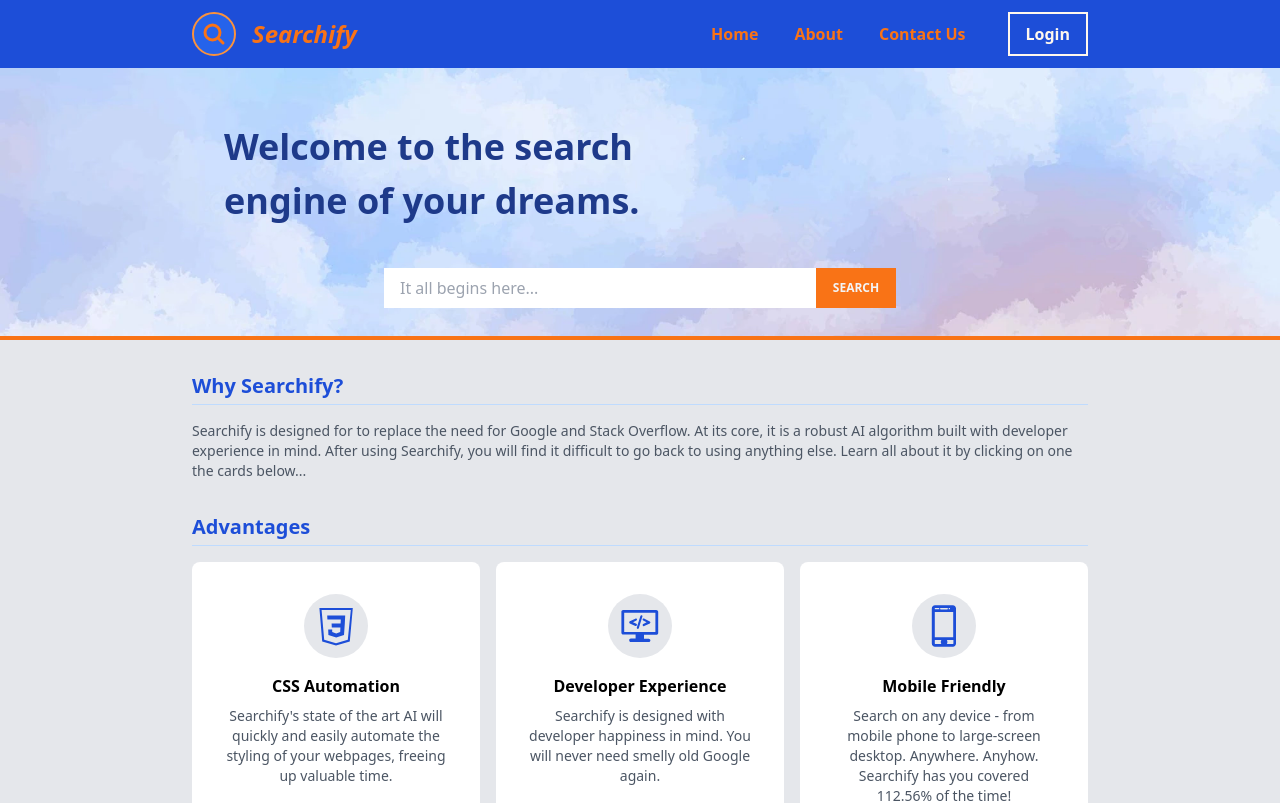
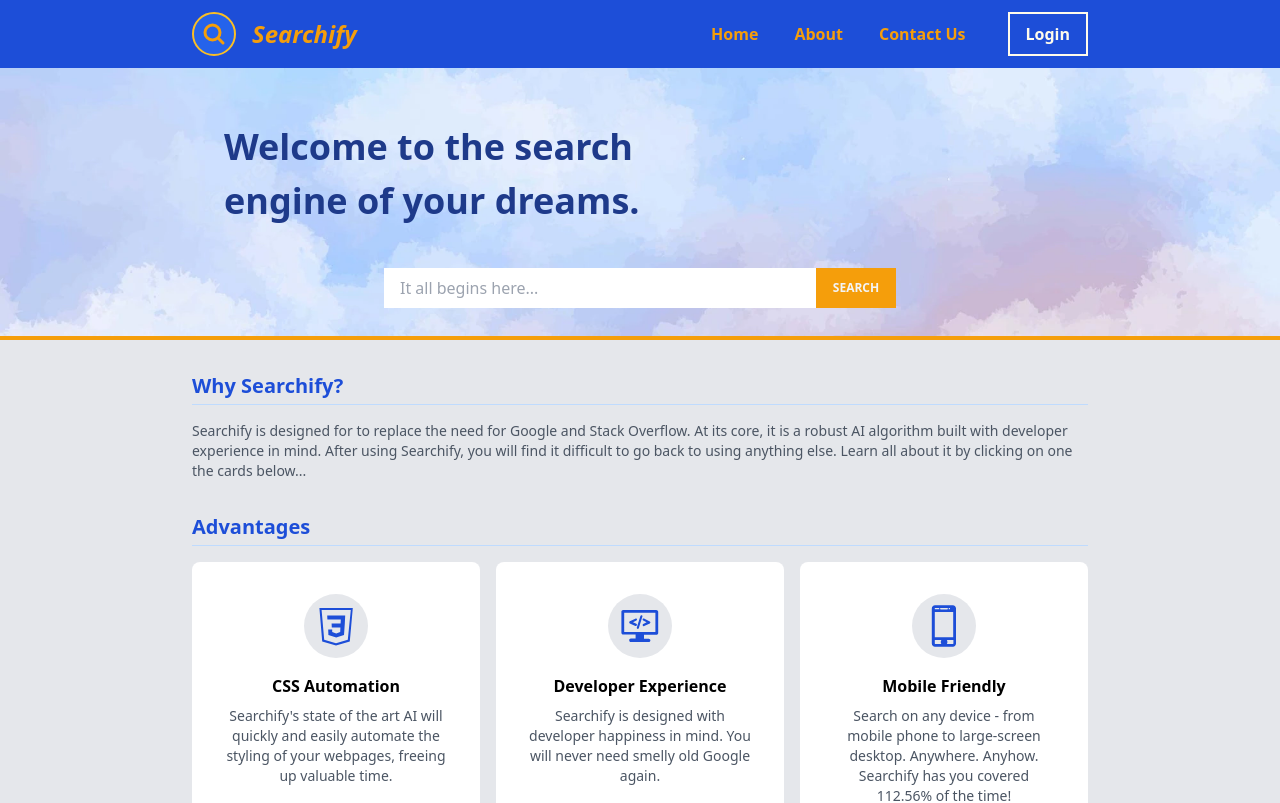
Before and after one commit to ThreeClubs/mission-0-L5, a React (Vite) app: page / in a window 1280 px wide. Shown: the top 803 px of the page. Built offline with nearby package versions, Linux system fonts and the light colour scheme.

Commit message:
After UX feedback light yellow inst organge

```diff
--- a/src/components/Header.jsx
+++ b/src/components/Header.jsx
@@ -11,11 +11,11 @@ function Header() {
 
 
   return (
-    <header className="w-full flex flex-col justify-center border-b-4 border-orange-500">
+    <header className="w-full flex flex-col justify-center border-b-4 border-amber-500">
       <div className="w-full bg-blue-700 py-3 px-4">
-        <div className="flex items-center justify-between text-orange-500 max-w-4xl m-auto">
+        <div className="flex items-center justify-between text-amber-500 max-w-4xl m-auto">
           <div className="flex items-center">
-            <div className="rounded-full border border-2 border-orange-400 p-2 bg-blue-600">
+            <div className="rounded-full border border-2 border-amber-400 p-2 bg-blue-600">
               <svg
                 xmlns="http://www.w3.org/2000/svg"
                 fill="none"
@@ -37,20 +37,20 @@ function Header() {
           <div className="hidden sm:w-full sm:flex sm:justify-end items-center">
             <nav>
               <ul className="flex items-center">
-                <li className="px-4 py-2 border-2 border-blue-700 font-bold hover:bg-blue-600 hover:border-orange-400">
+                <li className="px-4 py-2 border-2 border-blue-700 font-bold hover:bg-blue-600 hover:border-amber-400">
                   Home
                 </li>
-                <li className="px-4 py-2 border-2 border-blue-700 font-bold hover:bg-blue-600 hover:border-orange-400">
+                <li className="px-4 py-2 border-2 border-blue-700 font-bold hover:bg-blue-600 hover:border-amber-400">
                   About
                 </li>
-                <li className="px-4 py-2 border-2 border-blue-700 font-bold hover:bg-blue-600 hover:border-orange-400">
+                <li className="px-4 py-2 border-2 border-blue-700 font-bold hover:bg-blue-600 hover:border-amber-400">
                   Contact Us
                 </li>
               </ul>
             </nav>
             <button
               onClick={() => setShowModal(true)}
-              className="px-4 py-2 ml-6 border font-bold text-orange-50  border-2 border-solid border-orange-50 hover:bg-blue-600 active:text-gray-100 active:border-gray-100 active:text-gray-100 active:bg-orange-700"
+              className="px-4 py-2 ml-6 border font-bold text-amber-50  border-2 border-solid border-amber-50 hover:bg-blue-600 active:text-gray-100 active:border-gray-100 active:text-gray-100 active:bg-amber-700"
             >
               Login
             </button>
@@ -59,7 +59,7 @@ function Header() {
           <button
             type="button"
             onClick={() => setShowModal(true)}
-            className="block text-orange-400 hover:text-orange-300 active:text-orange-500 sm:hidden"
+            className="block text-amber-400 hover:text-amber-300 active:text-amber-500 sm:hidden"
           >
             <svg className="h-6 w-6 fill-current" viewBox="0 0 24 24">
               <path
@@ -91,7 +91,7 @@ function Header() {
             ></input>
             <button
               type="submit"
-              className="bg-orange-500 text-gray-100 font-bold mt-2 px-4 py-3 text-xs uppercase sm:w-20 w-11/12"
+              className="bg-amber-500 text-gray-100 font-bold mt-2 px-4 py-3 text-xs uppercase sm:w-20 w-11/12"
             >
               Search
             </button>
--- a/src/components/LoginModal.jsx
+++ b/src/components/LoginModal.jsx
@@ -14,8 +14,8 @@ function LoginModal({ visible, onClose }) {
       className=" fixed inset-0 bg-opacity-50 backdrop-blur-sm bg-gray-900 flex"
     >
       <div className="py-12 flex flex-col items-center bg-gray-100 bg-opacity-90 w-full m-auto max-w-2xl">
-        <div className="flex items-center text-orange-600">
-          <div className="rounded-full border border-2 border-orange-400 p-2">
+        <div className="flex items-center text-amber-600">
+          <div className="rounded-full border border-2 border-amber-400 p-2">
             <svg
               xmlns="http://www.w3.org/2000/svg"
               fill="none"
@@ -76,15 +76,15 @@ function LoginModal({ visible, onClose }) {
             here
           </button>
         </p>
-        <nav className="w-full pt-2 border-t-2 border-orange-400 sm:hidden">
+        <nav className="w-full pt-2 border-t-2 border-amber-400 sm:hidden">
               <ul className="flex flex-col -mb-6 mx-2">
-                <li className="px-4 py-2 text-orange-500 bg-blue-700 flex justify-center items-center border-2 m-1 border-blue-700 font-bold active:bg-blue-600 active:border-orange-400">
+                <li className="px-4 py-2 text-amber-500 bg-blue-700 flex justify-center items-center border-2 m-1 border-blue-700 font-bold active:bg-blue-600 active:border-amber-400">
                   Home
                 </li>
-                <li className="px-4 py-2 text-orange-500 bg-blue-700 flex justify-center items-center border-2 m-1 border-blue-700 font-bold active:bg-blue-600 active:border-orange-400">
+                <li className="px-4 py-2 text-amber-500 bg-blue-700 flex justify-center items-center border-2 m-1 border-blue-700 font-bold active:bg-blue-600 active:border-amber-400">
                   About
                 </li>
-                <li className="px-4 py-2 text-orange-500 bg-blue-700 flex justify-center items-center border-2 m-1 border-blue-700 font-bold active:bg-blue-600 active:border-orange-400">
+                <li className="px-4 py-2 text-amber-500 bg-blue-700 flex justify-center items-center border-2 m-1 border-blue-700 font-bold active:bg-blue-600 active:border-amber-400">
                   Contact Us
                 </li>
               </ul>
```
